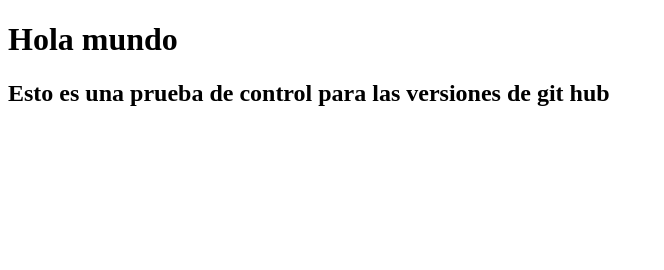
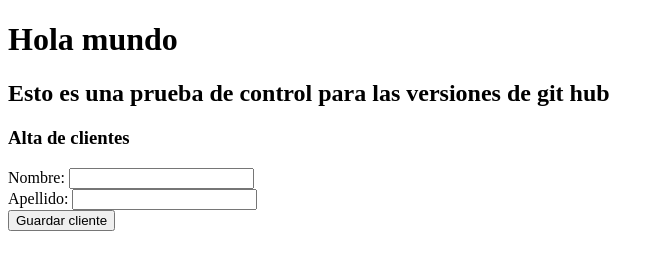
Before and after one commit to BarretoRubenEzequiel/git_practico, a plain HTML site: page index.html in a window 1280 px wide. Shown: the whole page, without its empty margins (0-664 px from the left). Drawn offline with Linux system fonts and the light colour scheme.

Commit message:
Agrego Formulario de alta de Clientes

```diff
--- a/index.html
+++ b/index.html
@@ -8,5 +8,12 @@
 <body>
     <h1>Hola mundo</h1>
     <h2>Esto es una prueba de control para las versiones de git hub</h2>
+
+    <h3>Alta de clientes</h3>
+    <form>
+        <label>Nombre: <input type="text" name="nombre"></label><br>
+        <label>Apellido: <input type="text" name="apellido"></label><br>
+        <button type="button">Guardar cliente</button>
+    </form>
 </body>
 </html>
```
